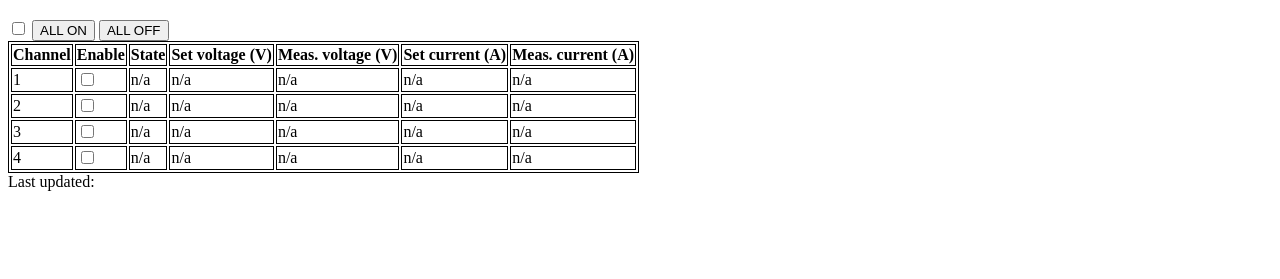
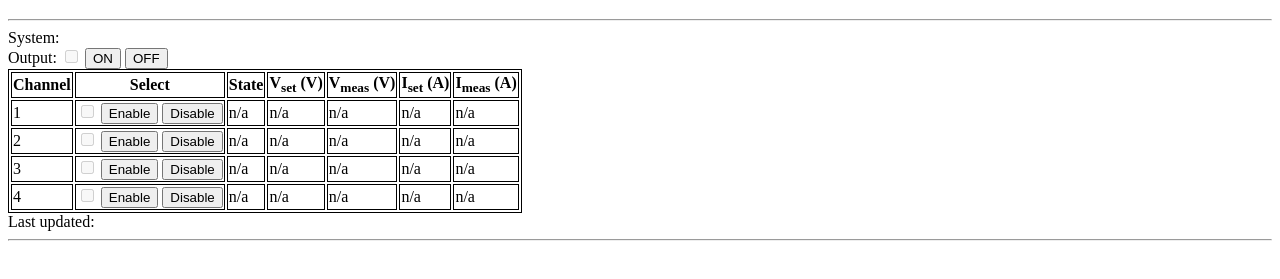
Before and after one commit to qgp/node-hmp, a plain HTML site: page public/index.html in a window 1280 px wide. Shown: the part 61-340 px from the top of the page. Drawn offline with nearby package versions, Linux system fonts and the light colour scheme; no server answers.

Commit message:
Implement channel switching

```diff
--- a/hmp.js
+++ b/hmp.js
@@ -6,6 +6,7 @@ exports.HMP = function (serial, io) {
   this._busy = false
   this._queue = []
   this._channels = [ 1, 2, 3, 4 ]
+  this._output
   this._state = []
   this._vset = []
   this._vmeas = []
@@ -83,5 +84,8 @@ exports.HMP.prototype.update = function() {
     this.ask('SOURCE:CURRENT:LEVEL:IMMEDIATE:AMPLITUDE?', val => this._iset[ch] = val)
     this._io.emit('update', 'iset', ch, this._iset[ch])
   })
+  this.ask('OUTPUT:STATE?', val => this._output = val.trim())
+  this._io.emit('update', 'en', 'output', this._output == '0' ? 0 : 1)
+  this._io.emit('update', 'sysinfo', 'global', this._idn)
   this._io.emit('update', 'update', 'last', Date())
 }
--- a/public/index.html
+++ b/public/index.html
@@ -13,15 +13,14 @@
   <script>
     var socket = io();
     window.addEventListener("load", function() {
-      document.getElementById("all_on").addEventListener('click', function() { socket.emit('all_on')})
-      document.getElementById("all_off").addEventListener('click', () => socket.emit('all_off'))
-      document.getElementById("en_1").addEventListener('change', function() { socket.emit('select', 1, Number(this.checked))})
-      document.getElementById("en_2").addEventListener('change', function() { socket.emit('select', 2, Number(this.checked))})
-      document.getElementById("en_3").addEventListener('change', function() { socket.emit('select', 3, Number(this.checked))})
-      document.getElementById("en_4").addEventListener('change', function() { socket.emit('select', 4, Number(this.checked))})
-    })
-    socket.on('switchGen', function(data) {
-      document.getElementById("switchGen").checked = data;
+      document.getElementById("output_on").addEventListener('click', function() { socket.emit('output_on')})
+      document.getElementById("output_off").addEventListener('click', () => socket.emit('output_off'))
+       function getEnabler(i) { return function update() { socket.emit('select', i, 1) } }
+       function getDisabler(i) { return function update() { socket.emit('select', i, 0) } }
+       for (i = 1; i <= 4; i++) {
+         document.getElementById(`enable_${i}`).addEventListener('click', getEnabler(i))
+         document.getElementById(`disable_${i}`).addEventListener('click', getDisabler(i))
+       }
     })
     socket.on('update', function(qty, ch, data) {
       if (qty == 'en')
@@ -35,22 +34,30 @@
 </head>
 <body>
   <h1>PSU control</h1>
-  <input type="checkbox" id="switchGen">
-  <input type='button' id='all_on' value="ALL ON">
-  <input type='button' id='all_off' value="ALL OFF">
+  <hr>
+  System: <span id="sysinfo_global"></span>
+  <br>
+  Output:
+  <input type="checkbox" id="en_output" disabled>
+  <input type='button' id='output_on' value="ON">
+  <input type='button' id='output_off' value="OFF">
   <table>
     <tr>
       <th>Channel</th>
-      <th>Enable</th>
+      <th>Select</th>
       <th>State</th>
-      <th>Set voltage (V)</th>
-      <th>Meas. voltage (V)</th>
-      <th>Set current (A)</th>
-      <th>Meas. current (A)</th>
+      <th>V<sub>set</sub> (V)</th>
+      <th>V<sub>meas</sub> (V)</th>
+      <th>I<sub>set</sub> (A)</th>
+      <th>I<sub>meas</sub> (A)</th>
     </tr>
     <tr>
       <td id="ch_1">1</td>
-      <td><input type="checkbox" id="en_1"></td>
+      <td>
+        <input type="checkbox" id="en_1" disabled>
+        <input type='button' id='enable_1' value="Enable">
+        <input type='button' id='disable_1' value="Disable">
+      </td>
       <td id="state_1">n/a</td>
       <td id="vset_1">n/a</td>
       <td id="vmeas_1">n/a</td>
@@ -59,7 +66,11 @@
     </tr>
     <tr>
       <td id="ch_2">2</td>
-      <td><input type="checkbox" id="en_2"></td>
+      <td>
+        <input type="checkbox" id="en_2" disabled>
+        <input type='button' id='enable_2' value="Enable">
+        <input type='button' id='disable_2' value="Disable">
+      </td>
       <td id="state_2">n/a</td>
       <td id="vset_2">n/a</td>
       <td id="vmeas_2">n/a</td>
@@ -68,7 +79,11 @@
     </tr>
     <tr>
       <td id="ch_3">3</td>
-      <td><input type="checkbox" id="en_3"></td>
+      <td>
+        <input type="checkbox" id="en_3" disabled>
+        <input type='button' id='enable_3' value="Enable">
+        <input type='button' id='disable_3' value="Disable">
+      </td>
       <td id="state_3">n/a</td>
       <td id="vset_3">n/a</td>
       <td id="vmeas_3">n/a</td>
@@ -77,7 +92,11 @@
     </tr>
     <tr>
       <td id="ch_4">4</td>
-      <td><input type="checkbox" id="en_4"></td>
+      <td>
+        <input type="checkbox" id="en_4" disabled>
+        <input type='button' id='enable_4' value="Enable">
+        <input type='button' id='disable_4' value="Disable">
+      </td>
       <td id="state_4">n/a</td>
       <td id="vset_4">n/a</td>
       <td id="vmeas_4">n/a</td>
@@ -85,6 +104,7 @@
       <td id="imeas_4">n/a</td>
     </tr>
   </table>
-  Last updated: <span id="update_last">
+  Last updated: <span id="update_last"></span>
+  <hr>
 </body>
 </html>
```
Also changed, not shown: main.js (+17 -8 lines).
